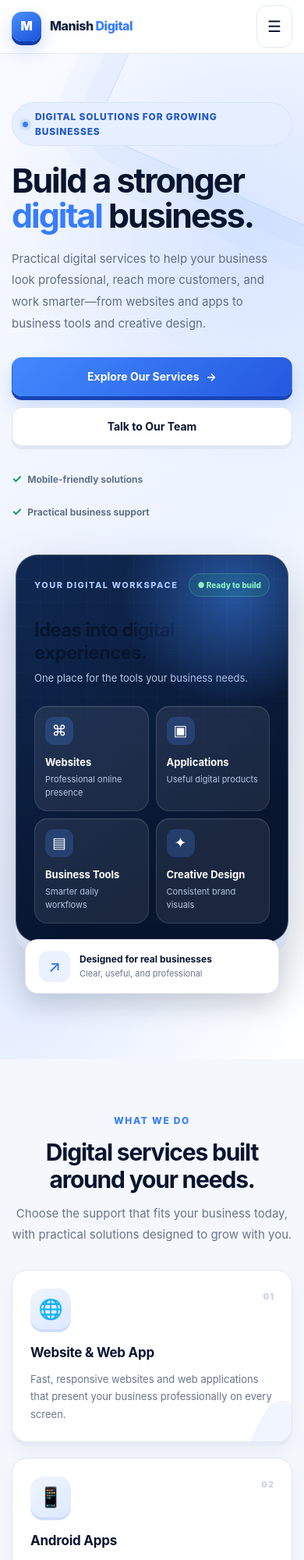
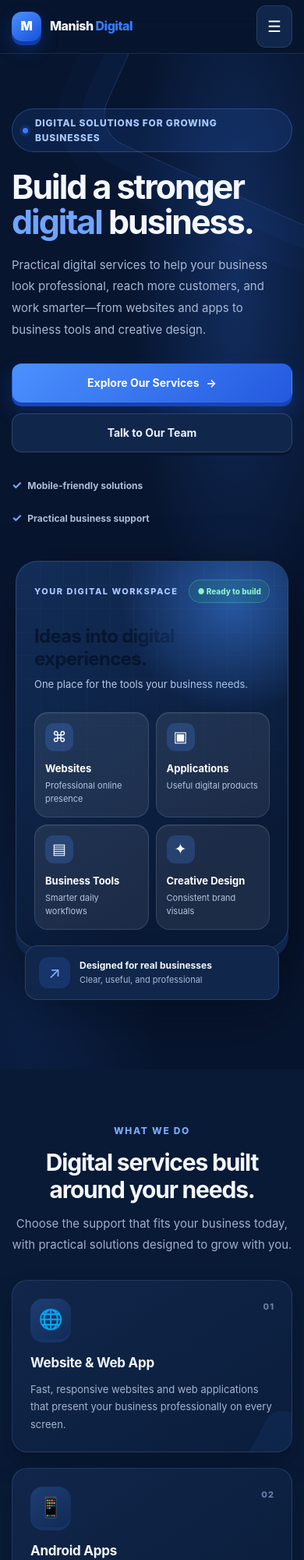
Before and after one commit to sj2751151-coder/manishdigital.github.io, a plain HTML site: page index.html in a window 390 px wide. Shown: the top 2000 px of the page at 78% size. Drawn offline with Linux system fonts and the light colour scheme.

Commit message:
Refresh MDS website with premium navy and blue visual design

```diff
--- a/index.html
+++ b/index.html
@@ -190,6 +190,57 @@
       html { scroll-behavior: auto; }
       *, *::before, *::after { transition-duration: .01ms !important; animation-duration: .01ms !important; }
     }
+
+    /* Premium Nexora-inspired visual refresh — original navy/blue palette retained */
+    :root {
+      --navy:#07152f; --navy-2:#0b2147; --blue:#377dff;
+      --bg:#07152f; --ink:#eef4ff; --muted:#9aabc8; --line:rgba(164,190,235,.16);
+      --surface:#0c1d3b; --shadow:0 24px 70px rgba(0,0,0,.25);
+    }
+    body{background:#07152f;color:#eef4ff}
+    .site-header{background:rgba(7,21,47,.86);border-bottom:1px solid rgba(164,190,235,.14)}
+    .brand{color:#f5f8ff}.nav-links{color:#aebed9}
+    .nav-links a:hover{color:#72a5ff}
+    .menu-toggle{background:#10264a;color:#fff;border-color:var(--line)}
+    .hero{padding:100px 0 92px;background:radial-gradient(ellipse at 78% 22%,rgba(55,125,255,.23),transparent 32%),radial-gradient(ellipse at 10% 90%,rgba(55,125,255,.12),transparent 34%),#07152f}
+    .hero::before{border-color:rgba(91,151,255,.22);box-shadow:0 0 0 28px rgba(55,125,255,.045),0 0 0 58px rgba(55,125,255,.025)}
+    .eyebrow{color:#a9c9ff;background:rgba(55,125,255,.12);border-color:rgba(100,157,255,.28)}
+    h1{color:#f4f7ff}h1 span{color:#70a5ff}
+    .hero-copy{color:#a8b8d4}
+    .trust-row{color:#aebed8}.trust-row b{color:#77a9ff}
+    .visual-wrap{filter:drop-shadow(0 25px 40px rgba(0,0,0,.24))}
+    .visual-panel{background:linear-gradient(145deg,#122d58,#091a37 78%);border:1px solid rgba(127,171,255,.25);box-shadow:0 12px 0 #10264a,0 34px 70px rgba(0,0,0,.35)}
+    .floating-note{background:#10264a;color:#f4f7ff;border-color:rgba(145,180,245,.2)}
+    .floating-note small{color:#a8bad8}.note-icon{background:rgba(55,125,255,.18);color:#8bb5ff}
+    #services{background:#091a36}
+    .section-heading h2,.about-copy h2{color:#f2f6ff}
+    .section-heading p,.about-copy p{color:#9eafcc}
+    .section-kicker{color:#78a9ff}
+    .service-card{background:linear-gradient(145deg,#10264a,#0b1d3b);border:1px solid rgba(151,180,230,.16);box-shadow:0 5px 0 #07152f,0 18px 35px rgba(0,0,0,.16)}
+    .service-card::after{background:rgba(55,125,255,.08)}
+    .service-card:hover{border-color:rgba(95,153,255,.55);box-shadow:0 8px 0 #07152f,0 24px 45px rgba(0,0,0,.26)}
+    .service-card h3{color:#f0f5ff}.service-card p{color:#a4b4cf}
+    .service-number{color:#6680a8}
+    .service-icon{background:linear-gradient(145deg,rgba(75,139,255,.24),rgba(55,125,255,.08));color:#8bb5ff;box-shadow:0 4px 0 rgba(55,125,255,.18)}
+    .about-section{background:#07152f;border-color:rgba(164,190,235,.13)}
+    .benefit{background:linear-gradient(145deg,#10264a,#0b1d3b);border-color:rgba(151,180,230,.16);box-shadow:0 4px 0 #050f23}
+    .benefit strong{color:#f0f5ff}.benefit span{color:#a4b4cf}
+    .benefit-check{background:rgba(55,125,255,.17);color:#8bb5ff}
+    .contact-section{background:radial-gradient(circle at 90% 0%,rgba(61,127,255,.2),transparent 32%),linear-gradient(130deg,#0b2147,#050f23 80%)}
+    .contact-card{background:rgba(17,43,82,.68);border-color:rgba(151,180,230,.2)}
+    .contact-line{color:#bdcbe2}
+    .btn-secondary{background:#10264a;color:#eaf1ff;border-color:rgba(151,180,230,.22);box-shadow:0 4px 0 #07152f}
+    .btn-secondary:hover{background:#16335f}
+    footer{background:#030b19;border-top:1px solid rgba(164,190,235,.12)}
+    .back-top{color:#a9c9ff}
+    .nav-cta,.btn-primary{background:linear-gradient(135deg,#4b91ff,#2459df);box-shadow:0 5px 0 #1744b8,0 12px 25px rgba(37,99,235,.24)}
+    .service-card,.benefit,.contact-card,.visual-panel{backdrop-filter:blur(12px)}
+    @media(max-width:720px){
+      .hero{padding:70px 0 65px}
+      .nav-links{background:#091a36;border-color:rgba(164,190,235,.15)}
+      .nav-links a{color:#dce7fb;border-color:rgba(164,190,235,.12)}
+    }
+
   </style>
 </head>
 <body>
```
